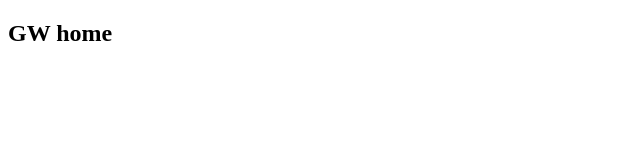
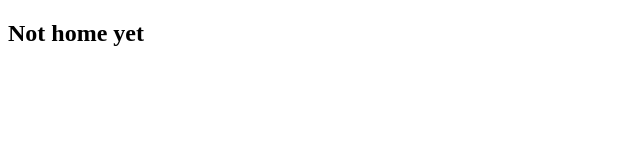
Before and after one commit to gworthey/gworthey.github.io, a plain HTML site: page index.html in a window 1280 px wide. Shown: the full height of the page, 0-640 px from the left. Drawn offline with Linux system fonts and the light colour scheme.

Commit message:
Update index.html

```diff
--- a/index.html
+++ b/index.html
@@ -5,6 +5,6 @@
     <title>GW home</title>
   </head>
   <body>
-    <h2>GW home</h2>
+    <h2>Not home yet</h2>
   </body>
 </html>
```
